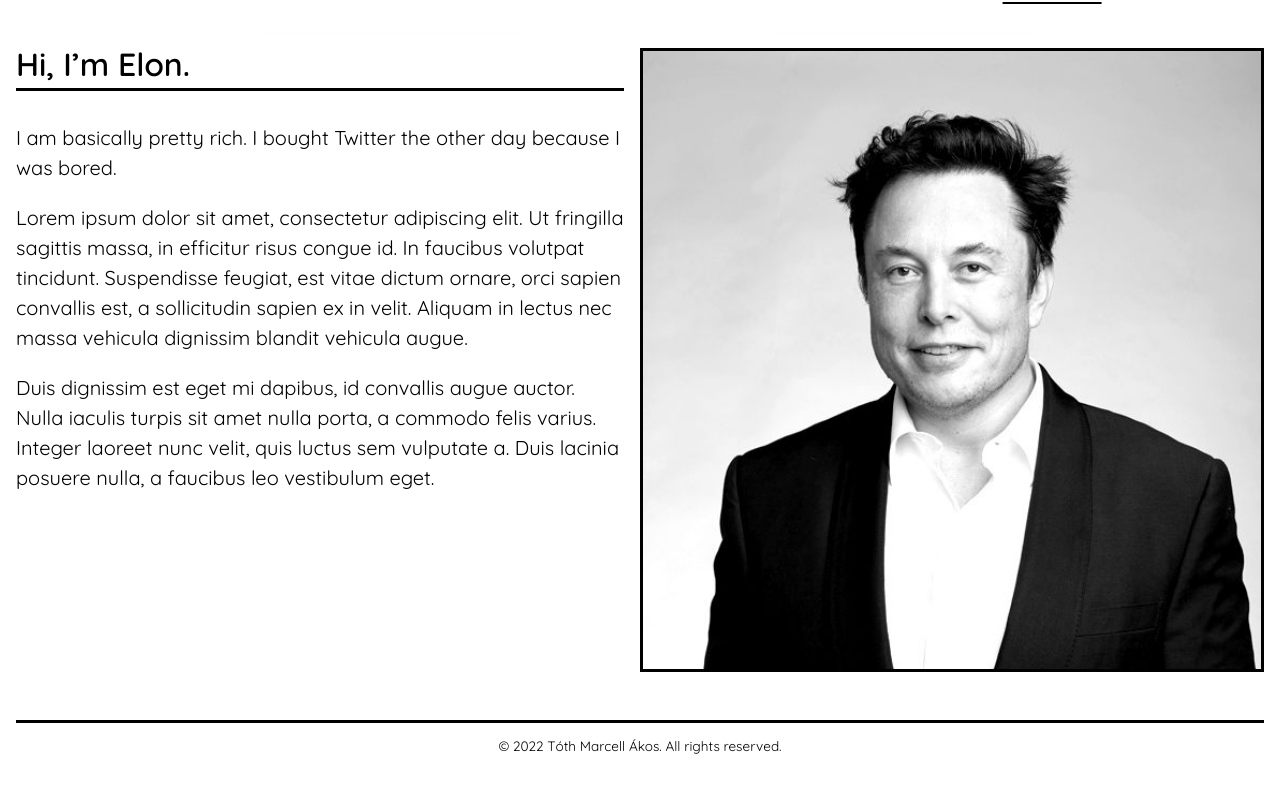
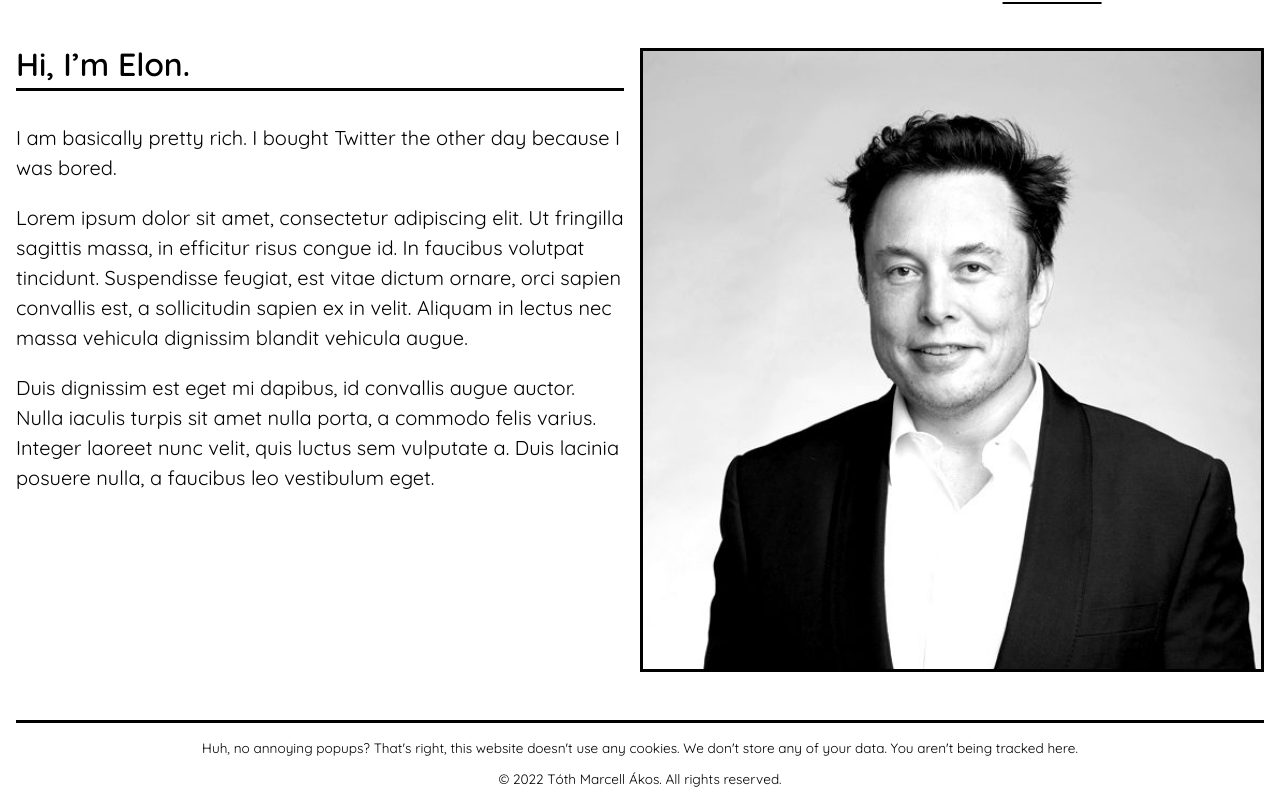
Before and after one commit to bence-toth/tothmarcellakos, a React (Create React App) app: page /about in a window 1280 px wide. Shown: the part 248-1051 px from the top of the page. Before the commit the page ends 1017 px from the top, so only its background shows below. Built offline with nearby package versions, Linux system fonts and the light colour scheme.

Commit message:
Added anti-disclaimer to footer

```diff
--- a/src/SiteFooter/SiteFooter.css
+++ b/src/SiteFooter/SiteFooter.css
@@ -14,4 +14,9 @@
 
 .siteFooter p {
   font-size: 0.85em;
+  line-height: 1.25;
 }
+
+.siteFooter p:not(:last-child) {
+  margin-bottom: 1em;
+}
--- a/src/SiteFooter/SiteFooter.js
+++ b/src/SiteFooter/SiteFooter.js
@@ -10,6 +10,10 @@ const copyrightYear =
 const SiteFooter = () => {
   return (
     <footer className="siteFooter">
+      <p>
+        Huh, no annoying popups? That's right, this website doesn't use any
+        cookies. We don't store any of your data. You aren't being tracked here.
+      </p>
       <p>© {copyrightYear} Tóth Marcell Ákos. All rights reserved.</p>
     </footer>
   );
```
